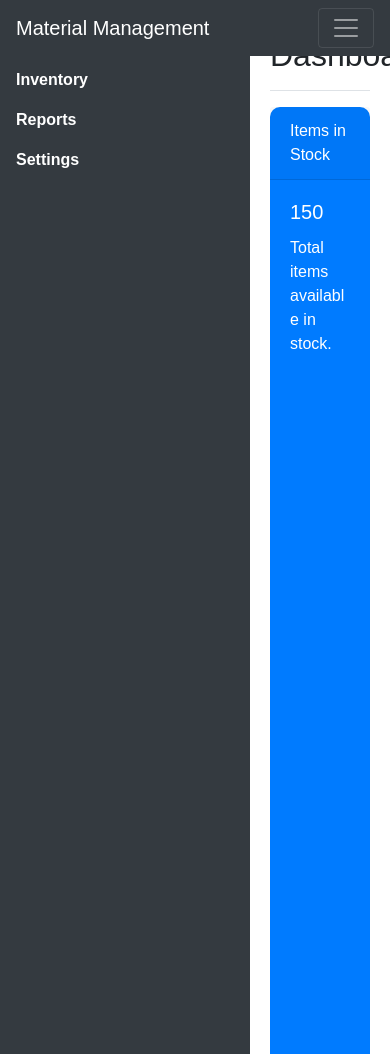
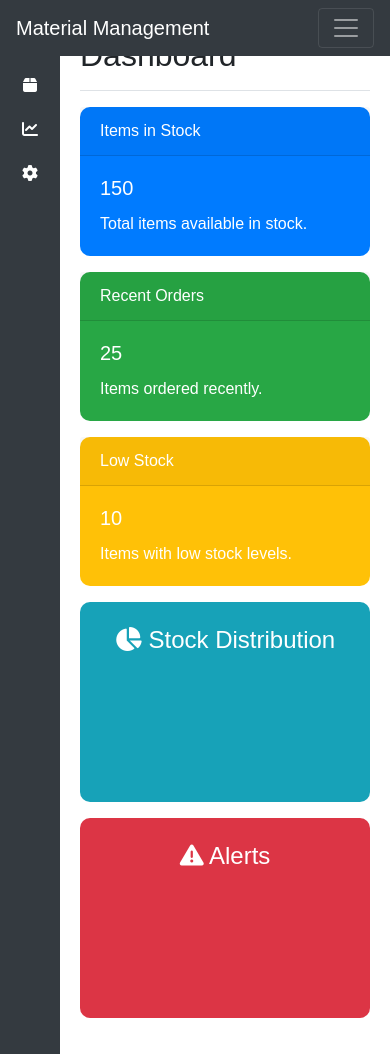
Before and after one commit to RafaelPereira014/gestao_material, a Flask app: page /index in a window 390 px wide. Run offline with Flask 3, Linux system fonts and the light colour scheme; some libraries are stand-ins or nearby versions.

Commit message:
first commits

```diff
--- a/app/static/css/index.css
+++ b/app/static/css/index.css
@@ -25,13 +25,15 @@ body, html {
     top: 0;
     left: 0;
     height: 100%;
-    width: 250px;
+    width: 60px; /* Adjusted width */
     z-index: 1;
 }
 
 #sidebar .nav-link {
     color: white;
     font-weight: bold;
+    text-align: center; /* Center icons */
+    padding: 10px 0; /* Vertical padding */
 }
 
 #sidebar .nav-link:hover {
@@ -41,7 +43,7 @@ body, html {
 
 /* Main content */
 #main-content {
-    margin-left: 250px;
+    margin-left: 60px; /* Adjusted margin for new sidebar width */
     padding: 20px;
     height: 100vh;
     overflow-y: auto;
@@ -58,7 +60,17 @@ body, html {
     transform: translateY(-5px);
 }
 
-/* Full-height fix */
 .full-height {
     height: calc(100vh - 56px); /* Adjust for navbar height */
 }
+
+/* Graphic Panels */
+.panel-graphic {
+    display: flex;
+    align-items: center;
+    justify-content: center;
+    height: 200px; /* Height for graphic panels */
+    border-radius: 10px;
+    color: white;
+    font-size: 24px; /* Adjust font size for graphics */
+}
--- a/app/templates/index.html
+++ b/app/templates/index.html
@@ -6,7 +6,6 @@
     <title>Material Management Dashboard</title>
     <link rel="stylesheet" href="https://stackpath.bootstrapcdn.com/bootstrap/4.5.2/css/bootstrap.min.css">
     <link rel="stylesheet" href="{{ url_for('static', filename='css/index.css')}}">
-
 </head>
 <body>
     <!-- Topbar -->
@@ -28,16 +27,16 @@
     <div id="sidebar">
         <ul class="nav flex-column">
             <li class="nav-item">
-                <a class="nav-link active" href="#">Dashboard</a>
+                <a class="nav-link active" href="#" title="Dashboard"><i class="fas fa-tachometer-alt"></i></a>
             </li>
             <li class="nav-item">
-                <a class="nav-link" href="#">Inventory</a>
+                <a class="nav-link" href="#" title="Inventory"><i class="fas fa-box"></i></a>
             </li>
             <li class="nav-item">
-                <a class="nav-link" href="#">Reports</a>
+                <a class="nav-link" href="#" title="Reports"><i class="fas fa-chart-line"></i></a>
             </li>
             <li class="nav-item">
-                <a class="nav-link" href="#">Settings</a>
+                <a class="nav-link" href="#" title="Settings"><i class="fas fa-cog"></i></a>
             </li>
         </ul>
     </div>
@@ -51,7 +50,7 @@
         <!-- Panels -->
         <div class="row">
             <div class="col-md-4">
-                <div class="card bg-primary text-white mb-3 full-height">
+                <div class="card bg-primary text-white mb-3 ">
                     <div class="card-header">Items in Stock</div>
                     <div class="card-body">
                         <h5 class="card-title">150</h5>
@@ -60,7 +59,7 @@
                 </div>
             </div>
             <div class="col-md-4">
-                <div class="card bg-success text-white mb-3 full-height">
+                <div class="card bg-success text-white mb-3 ">
                     <div class="card-header">Recent Orders</div>
                     <div class="card-body">
                         <h5 class="card-title">25</h5>
@@ -69,7 +68,7 @@
                 </div>
             </div>
             <div class="col-md-4">
-                <div class="card bg-warning text-white mb-3 full-height">
+                <div class="card bg-warning text-white mb-3 ">
                     <div class="card-header">Low Stock</div>
                     <div class="card-body">
                         <h5 class="card-title">10</h5>
@@ -78,9 +77,28 @@
                 </div>
             </div>
         </div>
+
+        <!-- Graphic Panels -->
+        <div class="row">
+            <div class="col-md-6 mb-3">
+                <div class="card panel-graphic bg-info">
+                    <div class="card-body">
+                        <i class="fas fa-chart-pie"></i> Stock Distribution
+                    </div>
+                </div>
+            </div>
+            <div class="col-md-6 mb-3">
+                <div class="card panel-graphic bg-danger">
+                    <div class="card-body">
+                        <i class="fas fa-exclamation-triangle"></i> Alerts
+                    </div>
+                </div>
+            </div>
+        </div>
     </div>
 
     <script src="https://code.jquery.com/jquery-3.5.1.slim.min.js"></script>
     <script src="https://cdn.jsdelivr.net/npm/bootstrap@4.5.2/dist/js/bootstrap.bundle.min.js"></script>
+    <script src="https://kit.fontawesome.com/a076d05399.js"></script> <!-- Font Awesome -->
 </body>
 </html>
```
